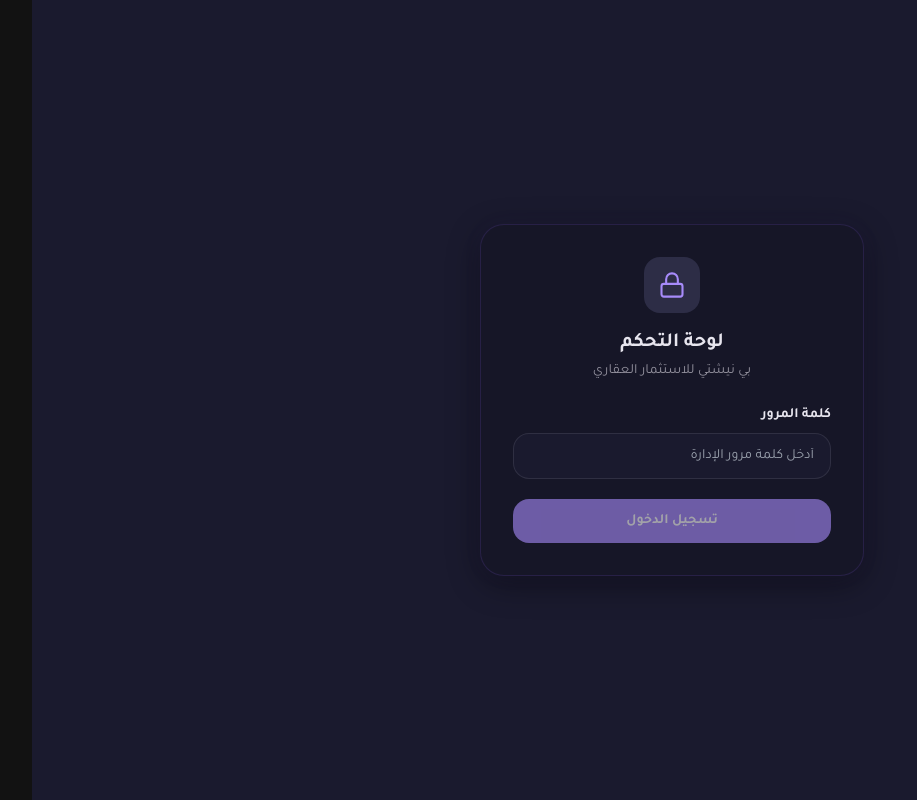
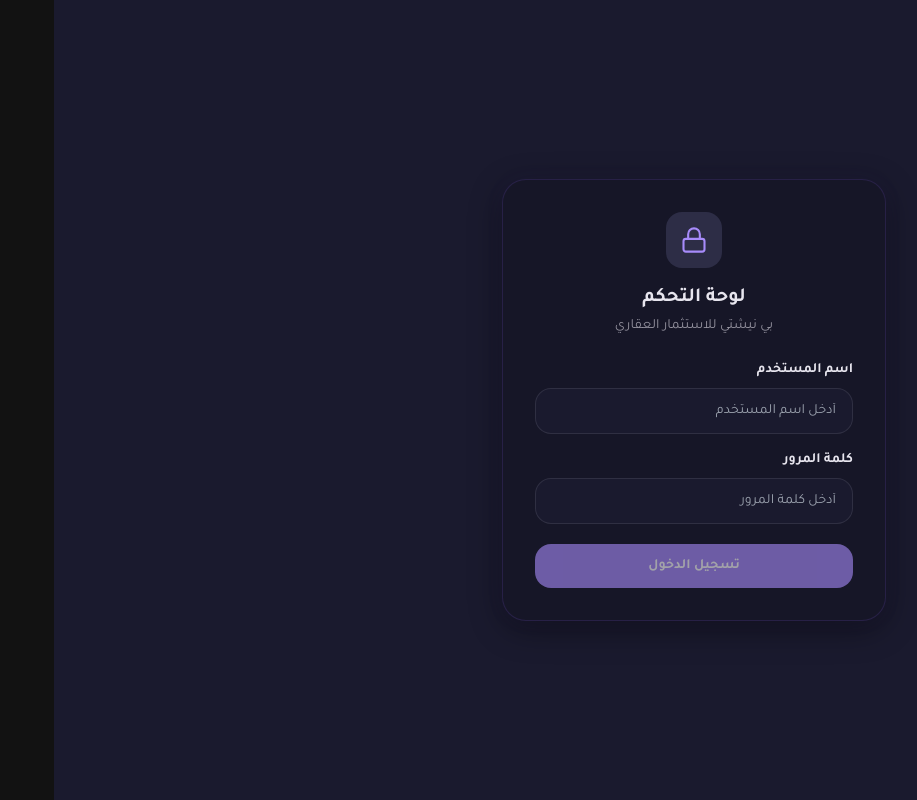
Before and after one commit to ezz-coder/bineshti, a React (Vite) app: page /admin/login in a window 1280 px wide. Shown: the whole page, without its empty margins (25-942 px from the left). Built offline with nearby package versions, Linux system fonts and the light colour scheme; no server answers.

Commit message:
Fix login: add username+password fields, use relative /api base URL in production

```diff
--- a/src/pages/admin/Login.jsx
+++ b/src/pages/admin/Login.jsx
@@ -6,13 +6,14 @@ import { adminApi, getApiErrorMessage, setToken } from '../../services/api';
 import { APP_NAME } from '../../utils/constants';
 
 /**
- * صفحة تسجيل الدخول للوحة التحكم — تطلب كلمة المرور فقط.
+ * صفحة تسجيل الدخول للوحة التحكم — تطلب اسم المستخدم وكلمة المرور.
  * عند النجاح تحفظ التوكن في localStorage وتوجّه للوحة التحكم.
  */
 export default function Login() {
   const navigate = useNavigate();
   const location = useLocation();
 
+  const [username, setUsername] = useState('');
   const [password, setPassword] = useState('');
   const [error, setError] = useState('');
   const [loading, setLoading] = useState(false);
@@ -23,7 +24,7 @@ export default function Login() {
     setLoading(true);
 
     try {
-      const res = await adminApi.post('/admin/login', { password });
+      const res = await adminApi.post('/admin/login', { username, password });
       const token = res?.data?.token;
       if (token) {
         setToken(token);
@@ -33,7 +34,7 @@ export default function Login() {
         setError('تعذّر الحصول على رمز الدخول.');
       }
     } catch (err) {
-      setError(getApiErrorMessage(err, 'فشل تسجيل الدخول. تحقّق من كلمة المرور.'));
+      setError(getApiErrorMessage(err, 'فشل تسجيل الدخول. تحقّق من البيانات.'));
     } finally {
       setLoading(false);
     }
@@ -51,7 +52,21 @@ export default function Login() {
         </div>
 
         <form onSubmit={handleSubmit} noValidate>
-          <label htmlFor="password" className="block text-sm font-semibold text-dark-gray">
+          <label htmlFor="username" className="block text-sm font-semibold text-dark-gray">
+            اسم المستخدم
+          </label>
+          <input
+            id="username"
+            type="text"
+            value={username}
+            onChange={(e) => setUsername(e.target.value)}
+            autoComplete="username"
+            required
+            className="mt-2 w-full rounded-input border border-dark-gray/10 bg-soft-beige px-4 py-3 text-sm text-dark-gray outline-none transition-all duration-300 focus:border-accent focus:bg-soft-blue focus:ring-2 focus:ring-accent/20"
+            placeholder="أدخل اسم المستخدم"
+          />
+
+          <label htmlFor="password" className="mt-4 block text-sm font-semibold text-dark-gray">
             كلمة المرور
           </label>
           <input
@@ -60,8 +75,9 @@ export default function Login() {
             value={password}
             onChange={(e) => setPassword(e.target.value)}
             autoComplete="current-password"
+            required
             className="mt-2 w-full rounded-input border border-dark-gray/10 bg-soft-beige px-4 py-3 text-sm text-dark-gray outline-none transition-all duration-300 focus:border-accent focus:bg-soft-blue focus:ring-2 focus:ring-accent/20"
-            placeholder="أدخل كلمة مرور الإدارة"
+            placeholder="أدخل كلمة المرور"
           />
 
           {error && (
@@ -72,7 +88,7 @@ export default function Login() {
 
           <button
             type="submit"
-            disabled={loading || !password}
+            disabled={loading || !username || !password}
             className="mt-5 inline-flex w-full items-center justify-center gap-2 rounded-button bg-accent px-5 py-3 text-sm font-semibold text-white transition-all duration-200 hover:scale-105 hover:bg-accent/90 active:scale-95 disabled:opacity-60"
           >
             {loading ? 'جارٍ الدخول…' : 'تسجيل الدخول'}
--- a/src/services/api.js
+++ b/src/services/api.js
@@ -1,11 +1,20 @@
 import axios from 'axios';
 
 /**
+ * تحديد عنوان الـ API بشكل ذكي:
+ * - في الإنتاج (نفس الدومين): مسار نسبي `/api` — يعمل دائماً مهما كانت قيمة VITE_API_URL
+ * - في التطوير المحلي: يقرأ VITE_API_URL أو يرجع لـ localhost:5000/api
+ */
+const BASE_URL =
+  import.meta.env.MODE === 'production'
+    ? '/api'
+    : import.meta.env.VITE_API_URL || 'http://localhost:5000/api';
+
+/**
  * نسخة axios جاهزة للاستخدام في كل خدمات الـ API.
- * تقرأ عنوان الـ API من متغيرات البيئة VITE_API_URL.
  */
 const api = axios.create({
-  baseURL: import.meta.env.VITE_API_URL,
+  baseURL: BASE_URL,
   headers: {
     'Content-Type': 'application/json',
     Accept: 'application/json',
@@ -36,7 +45,7 @@ export function removeToken() {
  * مع ترك Content-Type لـ axios (multipart/form-data) عند إرسال FormData.
  */
 export const adminApi = axios.create({
-  baseURL: import.meta.env.VITE_API_URL,
+  baseURL: BASE_URL,
 });
 
 adminApi.interceptors.request.use((config) => {
```
Also changed, not shown: 2 other files (tests, documents, lock files or other folders).
